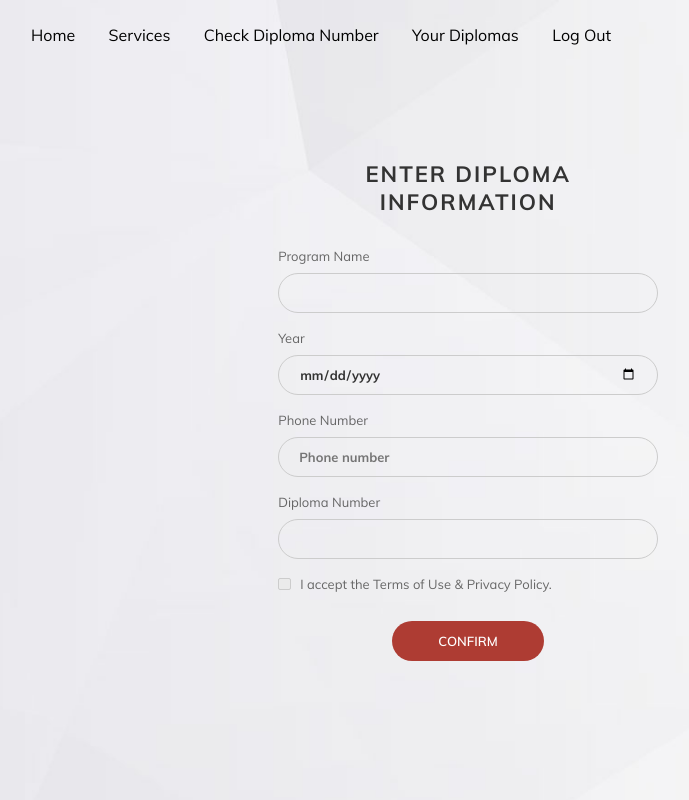
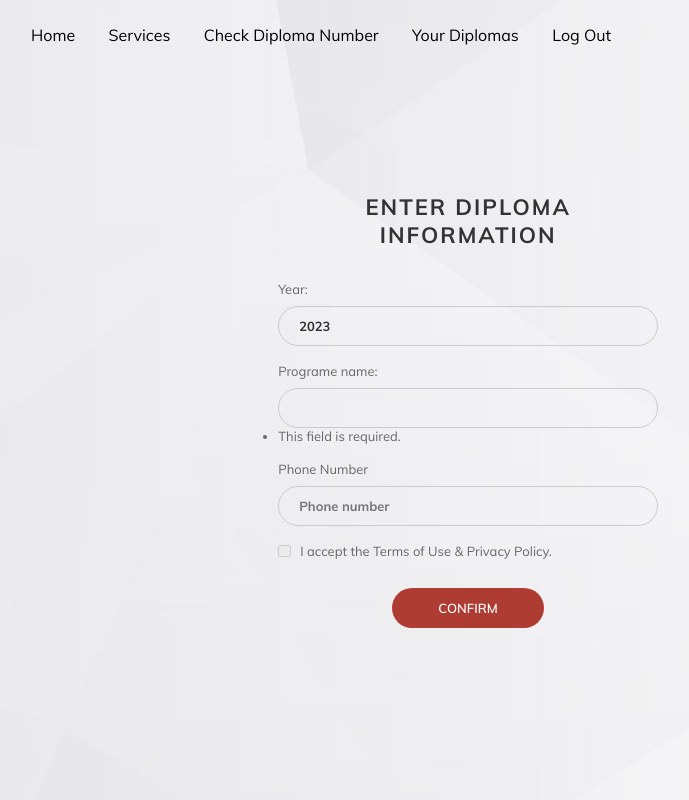
Before and after one commit to Alexis-IMBERT/RMIT-django-a3-infra-and-secu, a Django app: page /add-diploma/ in a window 1280 px wide. Shown: the whole page, without its empty margins (129-818 px from the left). Run offline with Django 4.2, Linux system fonts and the light colour scheme; the visitor is signed in with stand-in values (Sample User, id 1); some libraries are stand-ins or nearby versions.

Commit message:
adding a diploma work,

```diff
--- a/alumni_website/alumni_website/settings.py
+++ b/alumni_website/alumni_website/settings.py
@@ -37,6 +37,7 @@ INSTALLED_APPS = [
     "django.contrib.sessions",
     "django.contrib.messages",
     "django.contrib.staticfiles",
+    'widget_tweaks',
     "listings",
 ]
 
--- a/alumni_website/listings/models.py
+++ b/alumni_website/listings/models.py
@@ -3,10 +3,22 @@ from django.db import models
 from django.contrib.auth.models import User
 
 
+
+# class DiplomaNumberManager(models.Manager):
+#     """ Diploma Manager """
+#     def create_diploma(self, diploma_number, username, year, programe_name):
+#         """ create a new diploma """
+#         diploma = self.create(diploma_number=diploma_number, username=username, year=year, programe_name=programe_name)
+#         # do something with the diploma
+#         return diploma
+
+
 class DiplomaNumber(models.Model):
     """Diploma number data base gestion"""
 
-    diploma_number = models.fields.IntegerField(primary_key=True)
-    username = models.ForeignKey(User, on_delete=models.CASCADE)
+    diploma_number = models.fields.CharField(primary_key=True, max_length=7)
+    user = models.ForeignKey(User, on_delete=models.CASCADE)
     year = models.fields.IntegerField()  # Put contraint for being a year
     programe_name = models.fields.CharField(max_length=500)
+
+    # objects = Dhttps://calendar.google.com/calendar/ical/alexis.imbert75%40gmail.com/private-de8b575eeb0f3b7b36dd55d85689e2cd/basic.icsiplomaNumberManager()
--- a/alumni_website/listings/templates/listings/diploma-add.html
+++ b/alumni_website/listings/templates/listings/diploma-add.html
@@ -1,27 +1,24 @@
 {% extends 'listings/base_diploma.html' %}
+{% load widget_tweaks %}
 {% block content %}
 <div class="wrapper" style="background-image: url('images/bg-registration-form-2.jpg');">
 	<div class="inner">
-		<form action="">
+		<form action="" method="post">
+			{% csrf_token %}
 			<h3>Enter Diploma Information</h3>
 
+
+			{% for field in form %}
 			<div class="form-wrapper">
-				<label for="">Program Name</label>
-				<input type="text" class="form-control">
+				{{field.label_tag}}
+				{{field|add_class:"form-control"}}
+				{{field.errors}}
 			</div>
+			{% endfor %}
 
-			<div class="form-wrapper">
-				<label for="">Year</label>
-				<input type="date" class="form-control">
-			</div>
 			<div class="form-wrapper">
 				<label for="">Phone Number</label>
 				<input type="tel" id="phone" name="phone" placeholder="Phone number" class="form-control">
-			</div>
-			<div class="form-wrapper">
-				<label for="">Diploma Number</label>
-				<input type="text" class="form-control">
-
 			</div>
 			<div class="checkbox">
 				<label>
@@ -29,7 +26,7 @@
 					<span class="checkmark"></span>
 				</label>
 			</div>
-			<button>Confirm</button>
+			<button type="submit">Confirm</button>
 		</form>
 	</div>
 </div>
--- a/alumni_website/listings/templates/listings/diploma-info.html
+++ b/alumni_website/listings/templates/listings/diploma-info.html
@@ -8,7 +8,7 @@
     </form>
     <h1>Your Diploma</h1>
     <ul>
-      {% for diploma in diplomas%}
+      {% for diploma in diplomes%}
       <li>{{diploma}}</li>
       {%endfor%}
     </ul>
--- /dev/null
+++ b/alumni_website/listings/utils.py
@@ -0,0 +1,16 @@
+import datetime
+
+from .models import DiplomaNumber
+
+
+def get_current_year():
+    """return the current year"""
+    return datetime.date.today().year
+
+
+def generate_diploma_number(year) -> int:
+    """return a diploma number"""
+    diplomes_of_year = DiplomaNumber.objects.filter(year=year)
+    nb_dip = len(diplomes_of_year)
+    diploma_number = f"{str(year)[-2:]}{str(nb_dip).zfill(5)}"
+    return diploma_number
--- a/alumni_website/listings/views.py
+++ b/alumni_website/listings/views.py
@@ -9,6 +9,15 @@ from django.contrib.auth import login, authenticate, logout, forms
 
 from .forms import DiplomaNumberForm
 from .forms import UserRegisterForm
+
+from .models import DiplomaNumber
+
+from .utils import get_current_year, generate_diploma_number
+
+
+def get_user(request) -> User:
+    """Return a user"""
+    return User.objects.get(id=request.session["_auth_user_id"])
 
 
 def hello(request):
@@ -36,7 +45,7 @@ def login_view(request):
     if request.method == "POST":
         form = forms.AuthenticationForm(request=request)
 
-        email = request.POST["email"]
+        email = request.POST["username"]
         password = request.POST["password"]
         user = authenticate(username=email, password=password)
         if user is not None:
@@ -73,13 +82,40 @@ def register_view(request):
 
 @login_required()
 def add_diploma(request):
-    form = DiplomaNumberForm()
+    if request.method == "POST":
+        form = DiplomaNumberForm(request.POST)
+        if form.is_valid():
+            year = request.POST.get("year")
+            programe_name = request.POST.get("programe_name")
+            user = get_user(request=request)
+            diploma_number = generate_diploma_number(year)
+
+            diplome = DiplomaNumber(
+                diploma_number=diploma_number,
+                user=user,
+                year=year,
+                programe_name=programe_name,
+            )
+            diplome.save()
+            return redirect("info_diploma")
+    else:
+        year = get_current_year()
+        values = {
+            "year": year,
+        }
+        form = DiplomaNumberForm(values)
+
     return render(request, "listings/diploma-add.html", {"form": form})
 
 
 @login_required()
 def info_diploma(request):
-    return render(request, "listings/diploma-info.html", {})
+    user = get_user(request=request)
+    print(user.first_name)
+    # diplomes = DiplomaNumber.objects.filter(username=user)
+    diplomes = DiplomaNumber.objects.all()
+    print(diplomes)
+    return render(request, "listings/diploma-info.html", {"diplomes": diplomes})
 
 
 def check_diploma(request):
--- a/requirement.txt
+++ b/requirement.txt
@@ -1,3 +1,6 @@
 asgiref==3.6.0
+autopep8==2.0.2
 Django==4.2.1
+django-widget-tweaks==1.4.12
+pycodestyle==2.10.0
 sqlparse==0.4.4
```
Also changed, not shown: alumni_website/listings/forms.py (+6 -2 lines), alumni_website/listings/migrations/0002_rename_username_diplomanumber_user.py (added), alumni_website/listings/migrations/0003_alter_diplomanumber_diploma_number.py (added), 2 other files.
